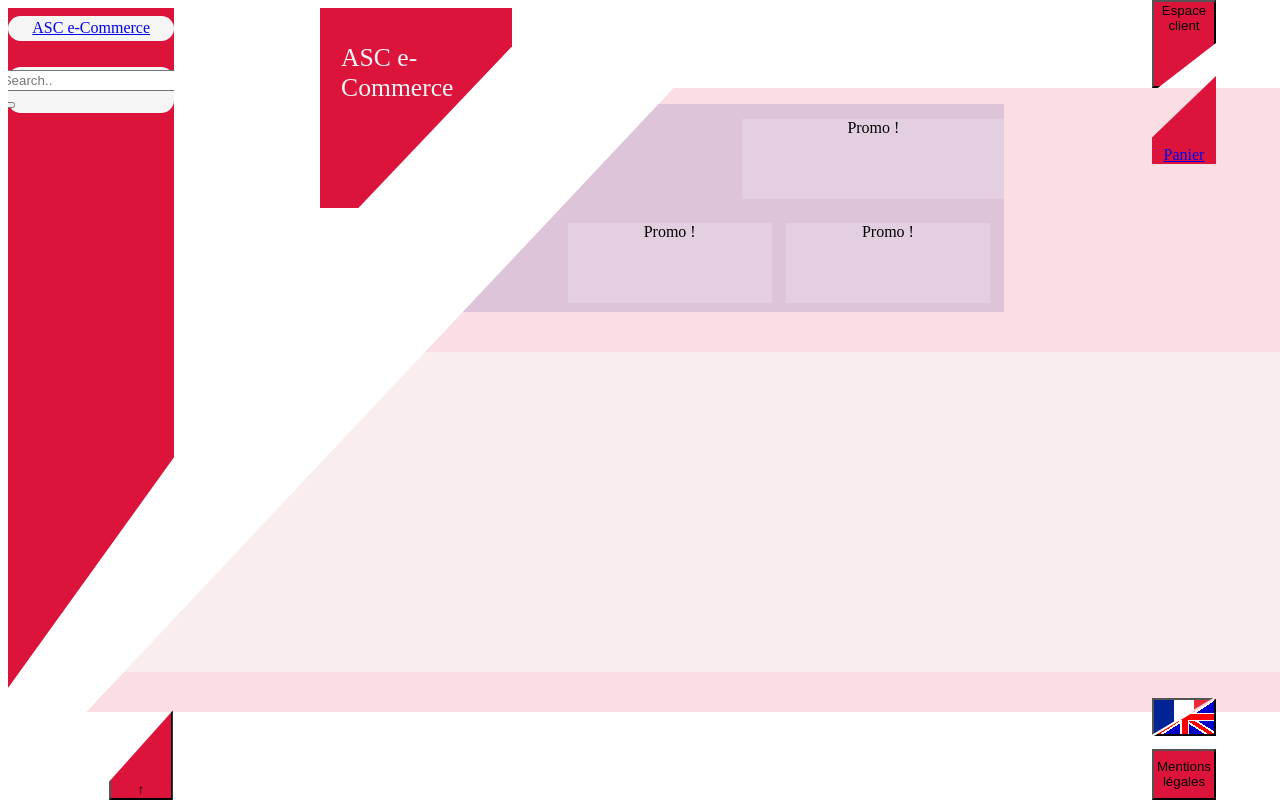
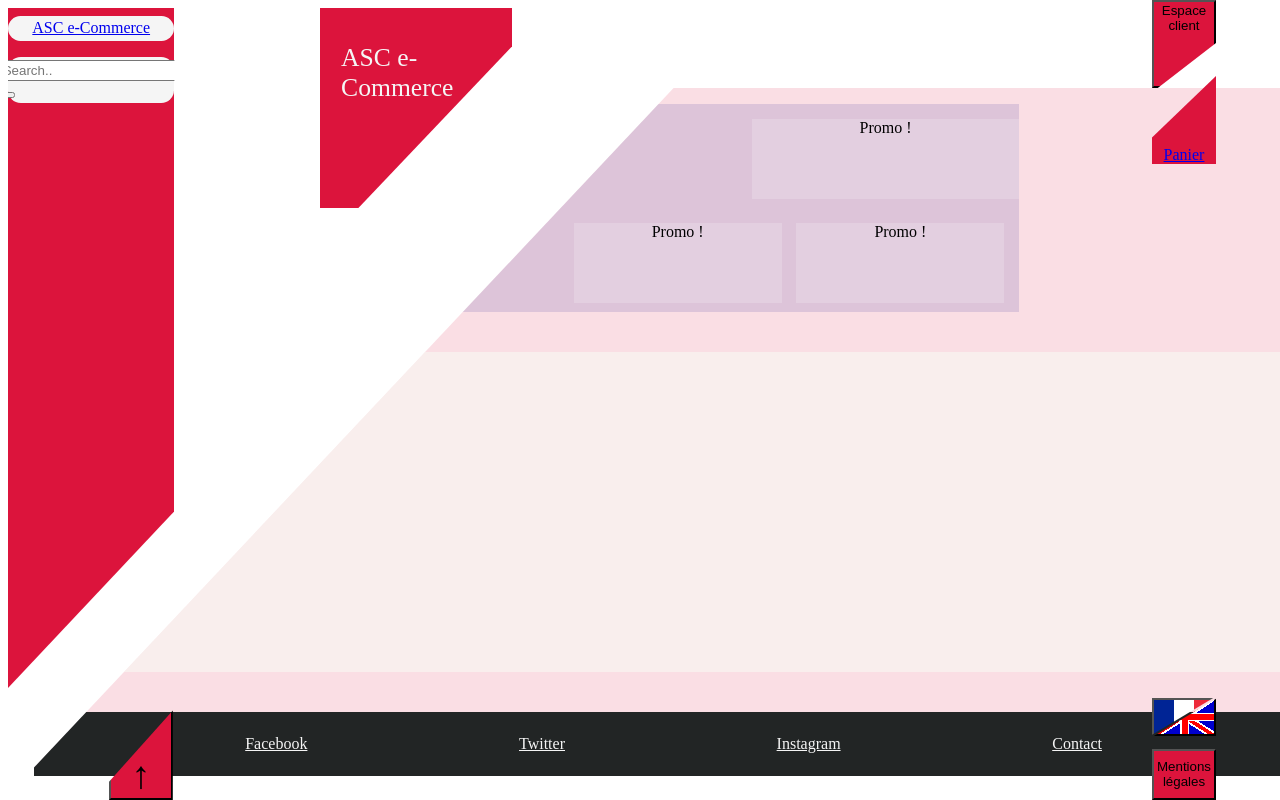
Before and after one commit to rfayard/ASC-e-com, a Symfony app: template templates/home_page/index.html.twig in a window 1280 px wide. Run offline with Twig, Linux system fonts and the light colour scheme; the template is opened without the code that fills it, so the values that code supplies are empty; style sheets or scripts are compiled from the project's sources; some libraries are stand-ins or nearby versions.

Commit message:
commit de mise à jour du responsive. Ajustements d'UI et UX

```diff
--- a/assets/css/home.css
+++ b/assets/css/home.css
@@ -23,7 +23,7 @@ body{
    background-color: crimson;
    width: 13vw;
    height: 85vh;
-   clip-path: polygon(100% 0, 100% 66%, 0 100%, 0 100%, 0 0);
+   clip-path: polygon(100% 0, 100% 74%, 0 100%, 0 100%, 0 0);
    z-index: 2;
 }
 
@@ -82,6 +82,7 @@ body{
     z-index: 2;
     bottom: 0vh;
     left: 8.5vw;
+    font-size: 3vw;
     clip-path: polygon(0 80%, 100% 0, 100% 100%, 0 100%);
     align-items: flex-end;
     justify-content: center;
@@ -124,7 +125,7 @@ body{
     flex-direction: column;
     flex-wrap: wrap;
     justify-content: center;
-    width: 100%;
+    width: 100vw;
     height: auto;
     background-color: rgba(0, 128, 128, 0.123);
 }
@@ -470,7 +471,7 @@ body{
     padding-top: 2%;
     padding-bottom: 2%;
     margin-top: 1vh;
-    margin-bottom: 11%;
+    margin-bottom: 5%;
     background-color: whitesmoke;
     border-radius: 1vw;
 
@@ -566,3 +567,21 @@ body{
     margin-top: 5vh;
     margin-bottom: 5vh;
 }
+
+.footer{
+    display: flex;
+    position: static;
+    width: 100vw;
+    height: 8vh;
+    background-color: rgb(34, 37, 37);
+    z-index: 15;
+    color: whitesmoke;
+    justify-content:space-evenly;
+    align-items: center;
+}
+
+.instagram {
+    display: flex;
+    color: whitesmoke;
+
+  }
--- a/templates/home_page/index.html.twig
+++ b/templates/home_page/index.html.twig
@@ -71,6 +71,14 @@
                         </a>
                         <div class="espace"></div>
                     {% endfor %}
+
+            <div class="footer">
+                <a href="https://fr-fr.facebook.com/" class="instagram">Facebook</a>
+                <a href="https://twitter.com/" class="instagram">Twitter</a>
+                <a href="https://www.instagram.com/?hl=fr" class="instagram">Instagram</a>
+                <a href="https://www.instagram.com/?hl=fr" class="instagram">Contact</a>
+                {# <button class="lienRS"><a class="instagram"></a></button> #}
+            </div>
                 </div>
 
             </div>
@@ -84,10 +92,8 @@
                 <button class="boutonMentionsLegales">Mentions légales</button>
             </div>
       </div>
-
     </body>
 
-  </body>
 </html>
 
 
```
Lines whose indentation alone changed are shown as unchanged.
